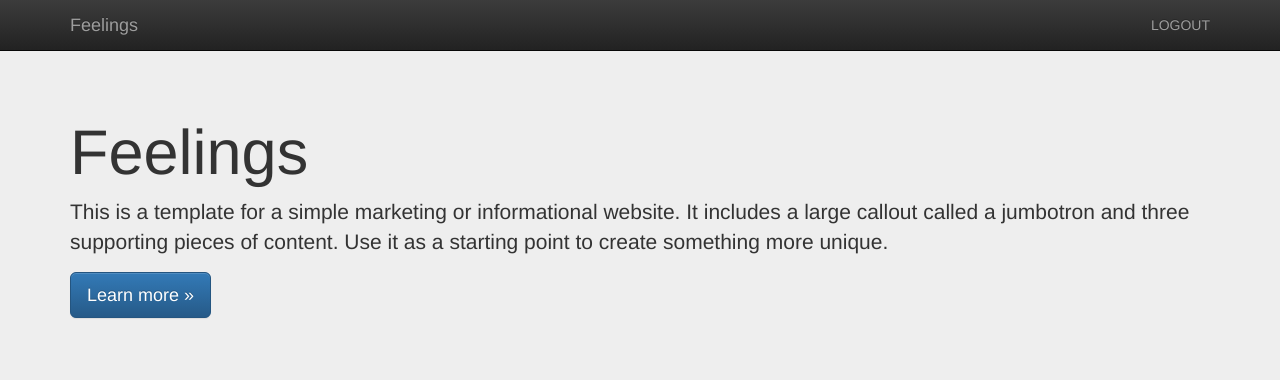
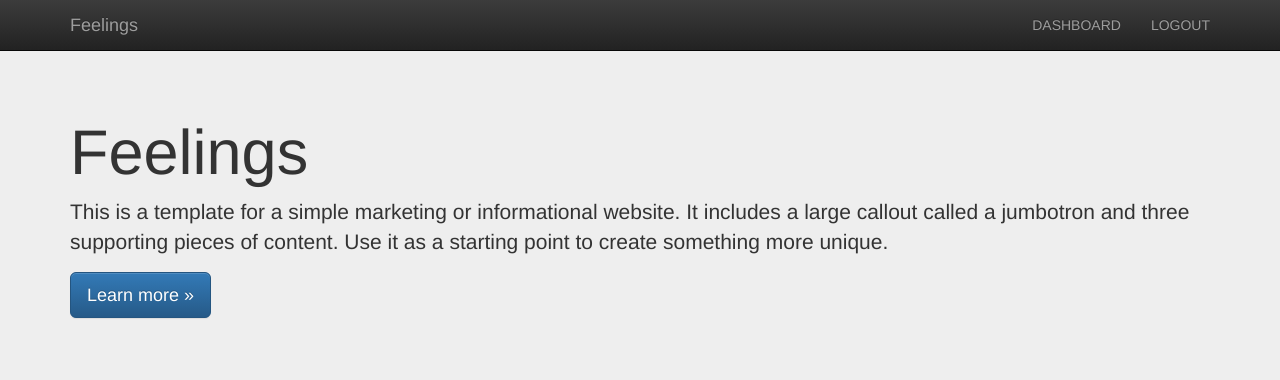
Before and after one commit to gitraj666/Feelings, a Django app: page / in a window 1280 px wide. Shown: the top 380 px of the page. Run offline with Django 3.2, Linux system fonts and the light colour scheme; a user stored in the database is signed in; parts of the project's set-up code (start-up, migrations or seed data) failed here and were passed over; some libraries are stand-ins or nearby versions.

Commit message:
Now User can add Feelings

```diff
--- a/templates/layout.html
+++ b/templates/layout.html
@@ -41,7 +41,8 @@
               <li><a href="{% url 'users:login' %}">LOGIN</a></li>
               <li><a href="{% url 'users:signup' %}">SIGN UP</a></li>
             {% else %}
-                   <li> <a href="{% url 'users:logout' %}"> LOGOUT </a></li>
+                <li><a href="{% url 'users:dashboard' %}"> DASHBOARD </a></li>
+                <li> <a href="{% url 'users:logout' %}"> LOGOUT </a></li>
             {% endif %}
             </ul>
         </div>
```
